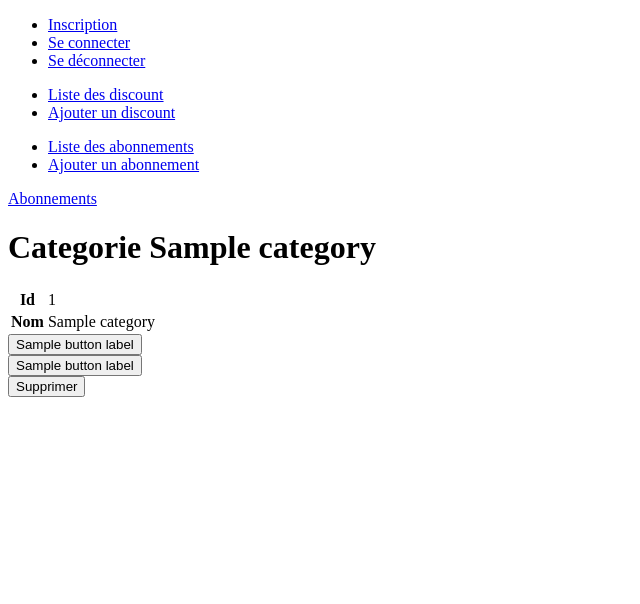
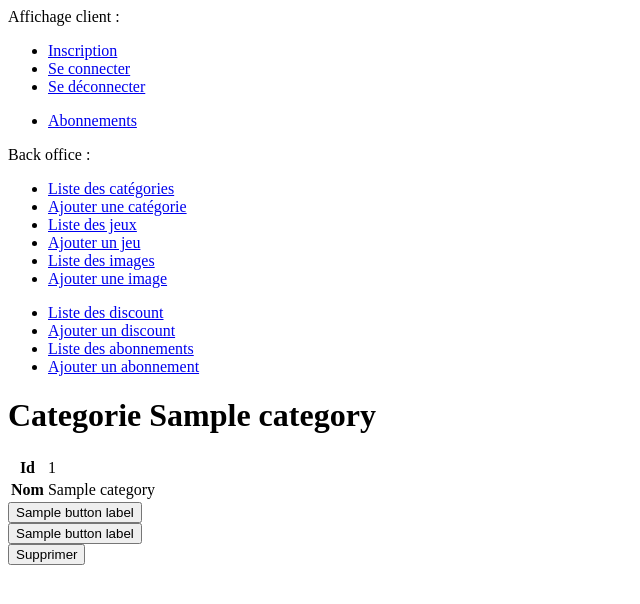
Before and after one commit to theoleben/testPoluxAgain, a Symfony app: template templates/admin/category/show.html.twig in a window 1280 px wide. Shown: the top 604 px of the page, without its empty margins (0-640 px from the left). Run offline with Twig, Linux system fonts and the light colour scheme; the template is opened without the code that fills it: most values are stand-ins (such as "Sample title", 1, 10 or a date in 2020); some libraries are stand-ins or nearby versions; some web fonts are replaced.

Commit message:
branch: develop
Ajout des liens de navigation pour le contenu "game"

```diff
--- a/assets/styles/app.css
+++ b/assets/styles/app.css
@@ -5,3 +5,9 @@ body {
 /* .formulaire_inscription{
     color : purple;
 } */
+
+nav, .container_admin
+{
+    display: flex;
+    justify-content: space-evenly;
+}
--- a/templates/menu.html.twig
+++ b/templates/menu.html.twig
@@ -1,4 +1,6 @@
 <nav>
+    <div>
+        <span>Affichage client :</span>
         <ul>
             {% if app.user %}
             <li >Accueil</li>
@@ -9,7 +11,6 @@
             <li>Contact</li>
             <li>Mon espace</li>
             {% endif %}
-
             <li> <a href="{{ path('app_register') }}">Inscription</a></li>
             <li><a href="{{ path('app_login') }}">Se connecter</a></li>
             <li><a href="{{ path('app_logout') }}">Se déconnecter</a></li>
@@ -20,14 +21,28 @@
         </ul>
 
         <ul>
-        <li><a href="{{ path('app_admin_discount_index') }}">Liste des discount</a></li>
-        <li><a href="{{ path('app_admin_discount_new') }}">Ajouter un discount</a></li>
+            <li><a href="{{ path('app_display_subscription') }}">Abonnements</a></li>
+        </ul>
+    </div>
+
+    <div>
+        <span>Back office :</span>
+        <div class="container_admin">
+            <ul>
+                <li><a href="{{ path('app_admin_category_index') }}">Liste des catégories</a></li>
+                <li><a href="{{ path('app_admin_category_new') }}">Ajouter une catégorie</a></li>
+                <li><a href="{{ path('app_admin_game_index') }}">Liste des jeux</a></li>
+                <li><a href="{{ path('app_admin_game_new') }}">Ajouter un jeu</a></li>
+                <li><a href="{{ path('app_admin_picture_index') }}">Liste des images</a></li>
+                <li><a href="{{ path('app_admin_picture_new') }}">Ajouter une image</a></li>
             </ul>
 
             <ul>
+                <li><a href="{{ path('app_admin_discount_index') }}">Liste des discount</a></li>
+                <li><a href="{{ path('app_admin_discount_new') }}">Ajouter un discount</a></li>
                 <li><a href="{{ path('app_admin_subscription_index') }}">Liste des abonnements</a></li>
                 <li><a href="{{ path('app_admin_subscription_new') }}">Ajouter un abonnement</a></li>
             </ul>
-
-    <a href="{{ path('app_display_subscription') }}">Abonnements</a>
+        </div>
+    </div>
 </nav>
```
Lines whose indentation alone changed are shown as unchanged.
